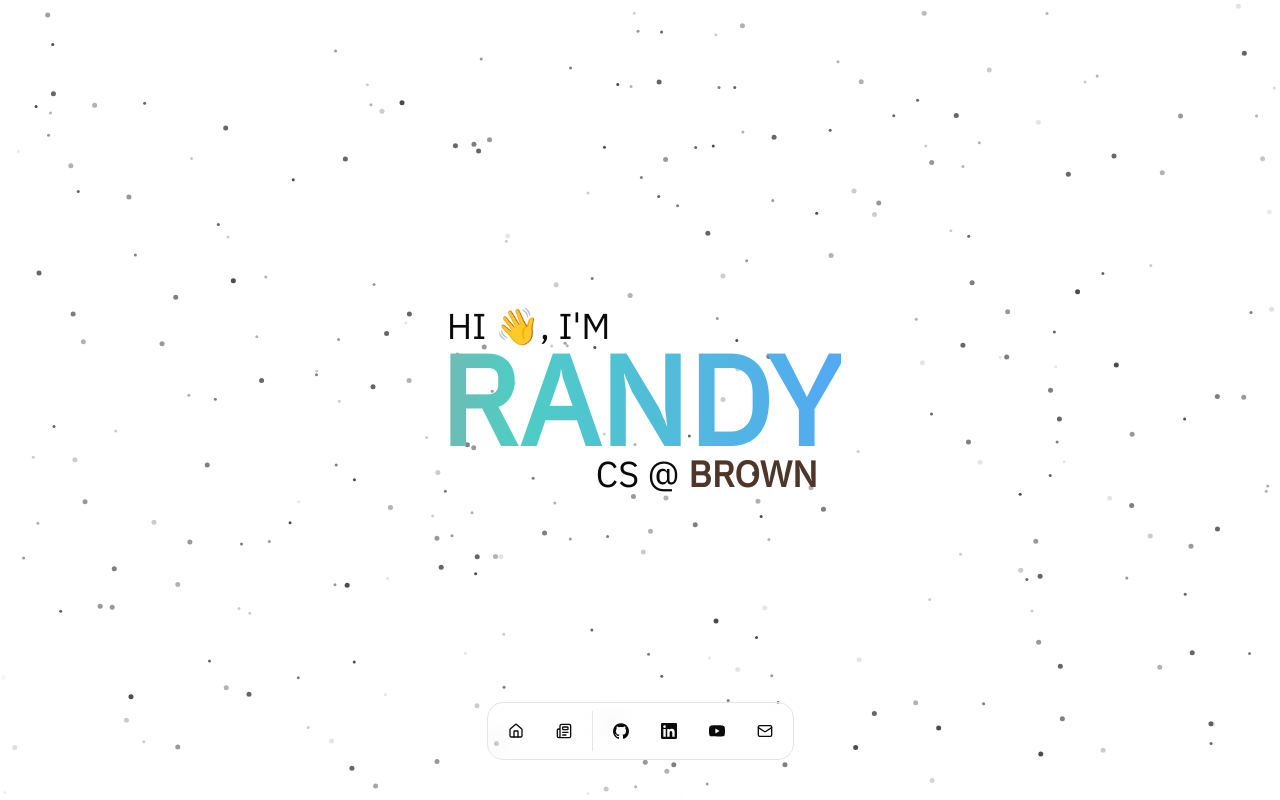
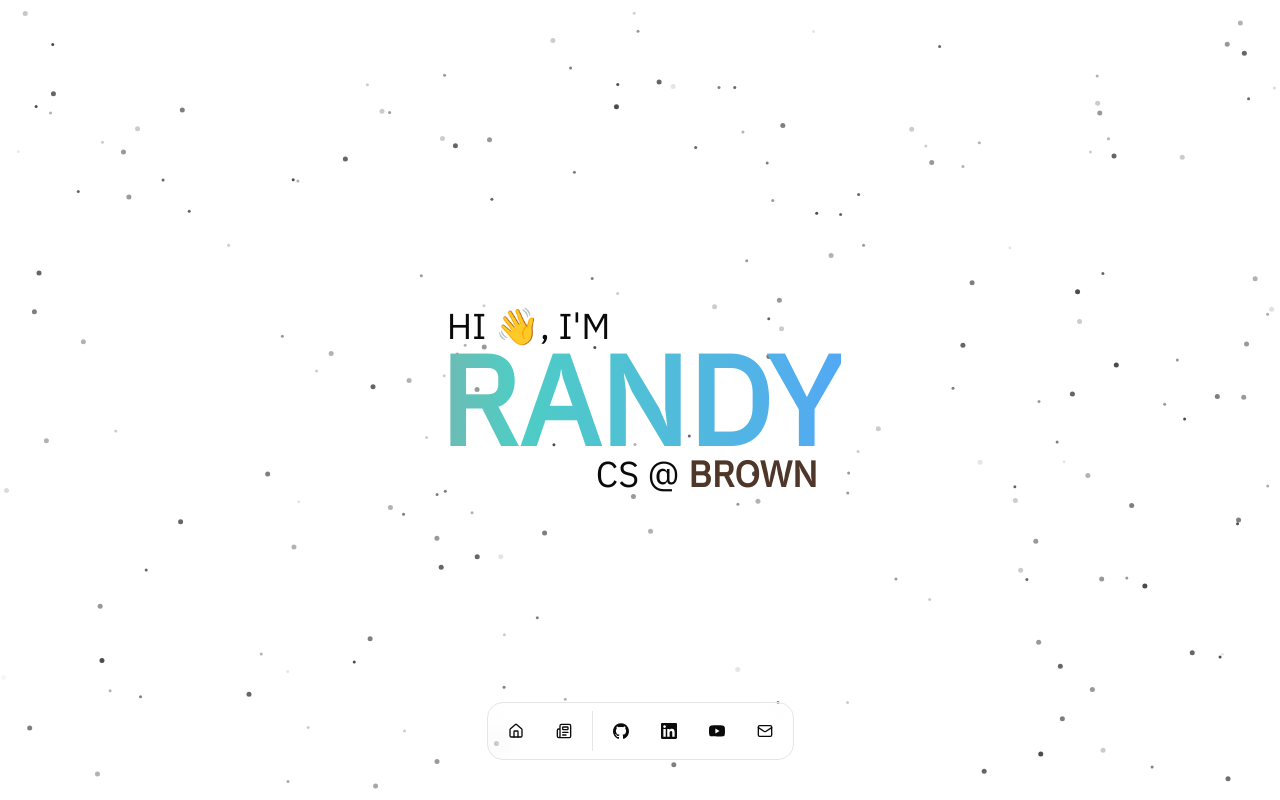
Before and after one commit to randysim/randysim.github.io, a Next.js app: page / in a window 1280 px wide. Built offline with nearby package versions, Linux system fonts and the light colour scheme.

Commit message:
feat: adjustments

```diff
--- a/src/app/page.tsx
+++ b/src/app/page.tsx
@@ -9,14 +9,8 @@ export default function Home() {
   const [isMobile, setIsMobile] = useState(false);
 
   useEffect(() => {
-    const checkMobile = () => {
       setIsMobile(window.innerWidth < 768);
-    };
 
-    checkMobile();
-    window.addEventListener('resize', checkMobile);
-
-    return () => window.removeEventListener('resize', checkMobile);
   }, []);
 
   return (
@@ -24,7 +18,7 @@ export default function Home() {
       <div className="h-screen flex flex-col items-center">
         <Particles
           className="absolute inset-0 z-0"
-          quantity={isMobile ? 60 : 150}
+          quantity={isMobile ? 50 : 100}
           ease={80}
           color="#000000"
           size={1.5}
@@ -124,7 +118,7 @@ export default function Home() {
               viewport={{ once: true }}
               transition={{ duration: 0.6, delay: 0.3 }}
             >
-              <div className="relative w-[85%] mx-auto aspect-square rounded-2xl overflow-hidden bg-gray-100">
+              <div className="relative w-[85%] mx-auto aspect-square rounded-2xl overflow-hidden bg-gray-100 shadow-2xl">
                 <Image
                   src="/me.jpg"
                   alt="Randy Sim"
```
